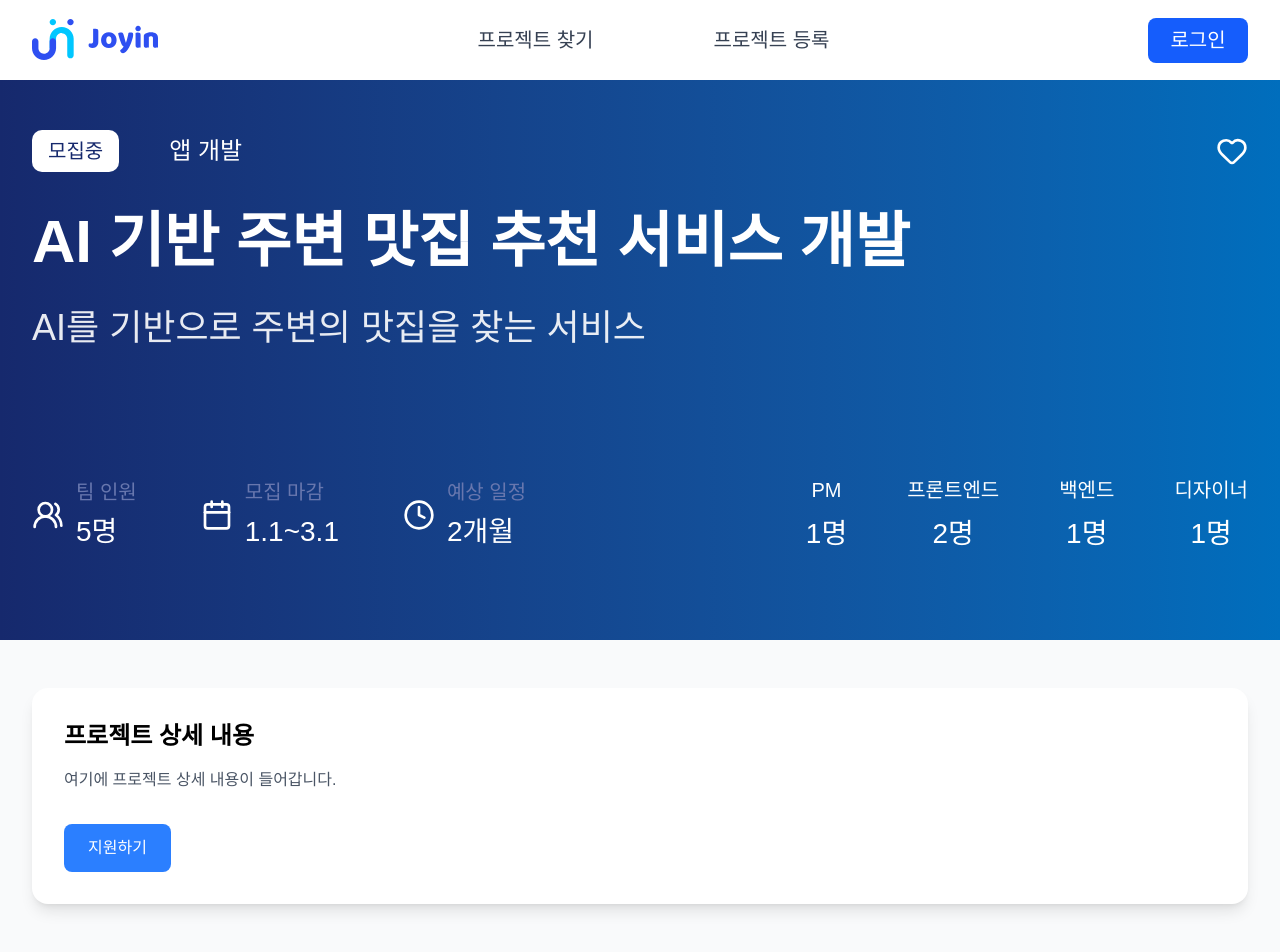
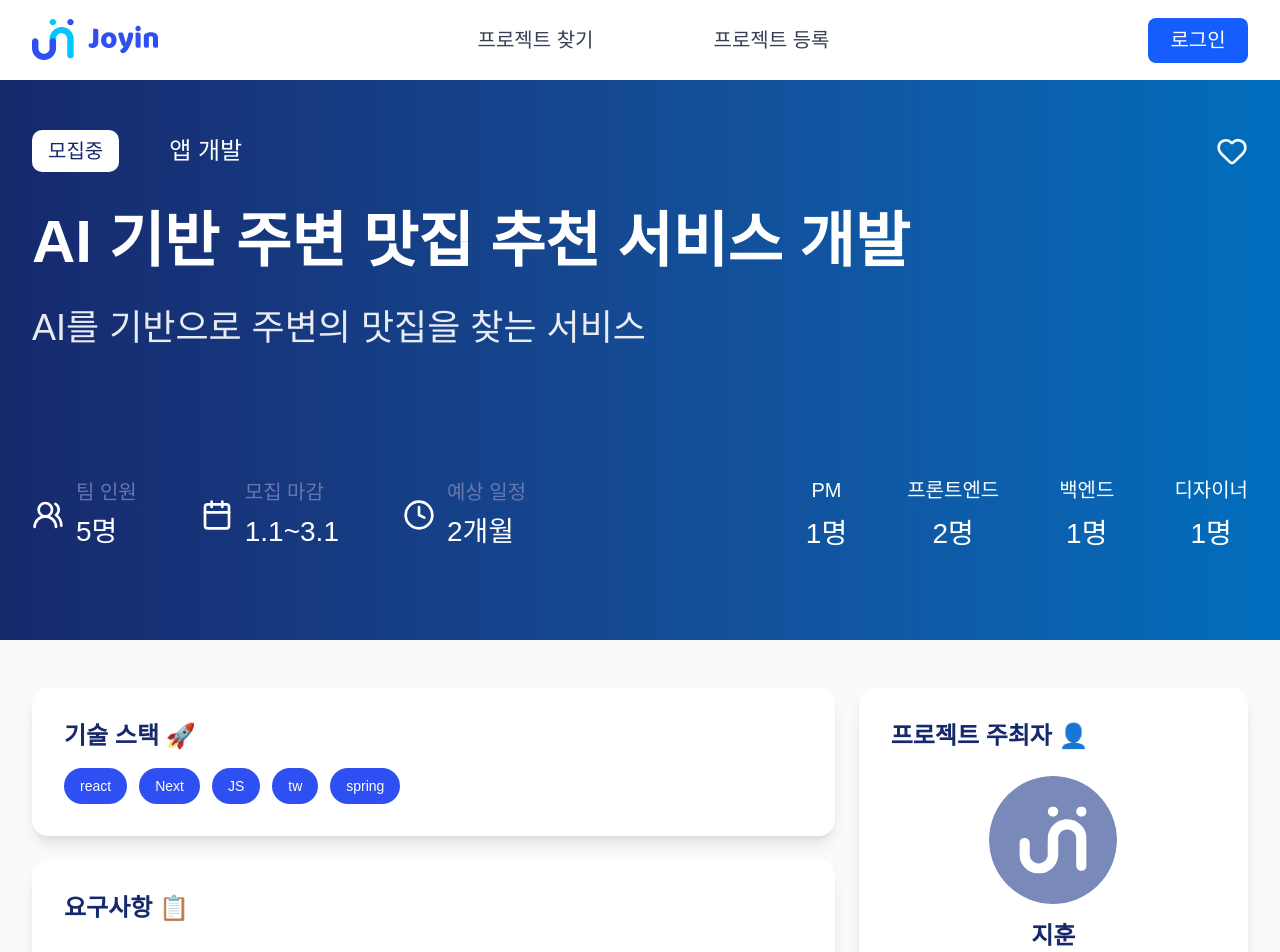
Before and after one commit to FRONTENDBOOTCAMP-14th/Final-project-team9, a Next.js app: page /project-detail in a window 1280 px wide. Shown: the top 952 px of the page. Built offline with nearby package versions, Linux system fonts and the light colour scheme; a web font is replaced by a local one.

Commit message:
feat : 지원하기 버튼 컴포넌트 폴더로 이동 + 경로수정

```diff
--- a/src/app/project-detail/page.tsx
+++ b/src/app/project-detail/page.tsx
@@ -1,7 +1,10 @@
 import Header from "@/components/common/header/Header";
-import { ProjectDetailHeader } from "@/components/project-detail";
-import type { ProjectHeaderInfo } from "@/types/project";
-import ApplyButton from "./ApplyButton";
+import {
+  ProjectDetailHeader,
+  ProjectDetailContent,
+  ApplyButton,
+} from "@/components/project-detail";
+import type { ProjectHeaderInfo, ProjectDetail } from "@/types/project";
 
 // TODO: 실제로는 Supabase에서 프로젝트 ID로 데이터를 가져와야 함
 const mockProjectData: ProjectHeaderInfo = {
@@ -21,26 +24,26 @@ const mockProjectData: ProjectHeaderInfo = {
   status: "recruiting",
 };
 
+// ProjectDetailContent용 임시 데이터
+const mockProjectDetailData: ProjectDetail = {
+  ...mockProjectData,
+  createdAt: "2025-01-01",
+  updatedAt: "2025-01-01",
+  ownerId: "user123",
+  ownerName: "지훈",
+};
+
 export default function ProjectDetailPage() {
   return (
     <div className="min-h-screen bg-gray-50">
       <Header variant="white" />
       <ProjectDetailHeader project={mockProjectData} />
 
-      {/* 프로젝트 상세 내용 */}
-      <div className="w-full max-w-[1920px] mx-auto px-8 py-12">
-        <div className="max-w-[1620px] mx-auto">
-          <div className="bg-white rounded-2xl shadow-lg p-8">
-            <h2 className="text-2xl font-bold mb-4">프로젝트 상세 내용</h2>
-            <p className="text-gray-600 mb-8">
-              여기에 프로젝트 상세 내용이 들어갑니다.
-            </p>
-
-            {/* 임시 지원하기 버튼 */}
-            <ApplyButton />
-          </div>
-        </div>
-      </div>
+      {/* 프로젝트 상세 내용 (지원 버튼 포함) */}
+      <ProjectDetailContent
+        project={mockProjectDetailData}
+        applyButton={<ApplyButton />}
+      />
     </div>
   );
 }
--- a/src/components/project-detail/index.ts
+++ b/src/components/project-detail/index.ts
@@ -1,4 +1,6 @@
 export { default as ApplyModal } from "./ApplyModal";
+export { default as ApplyButton } from "./ApplyButton";
 export { default as SuccessToast } from "./SuccessToast";
 export { default as ProjectDetailHeader } from "./ProjectDetailHeader";
+export { default as ProjectDetailContent } from "./ProjectDetailContent";
 export * from "./constants";
```
Also changed, not shown: src/components/project-detail/ApplyButton.tsx (renamed from src/app/project-detail/ApplyButton.tsx).
